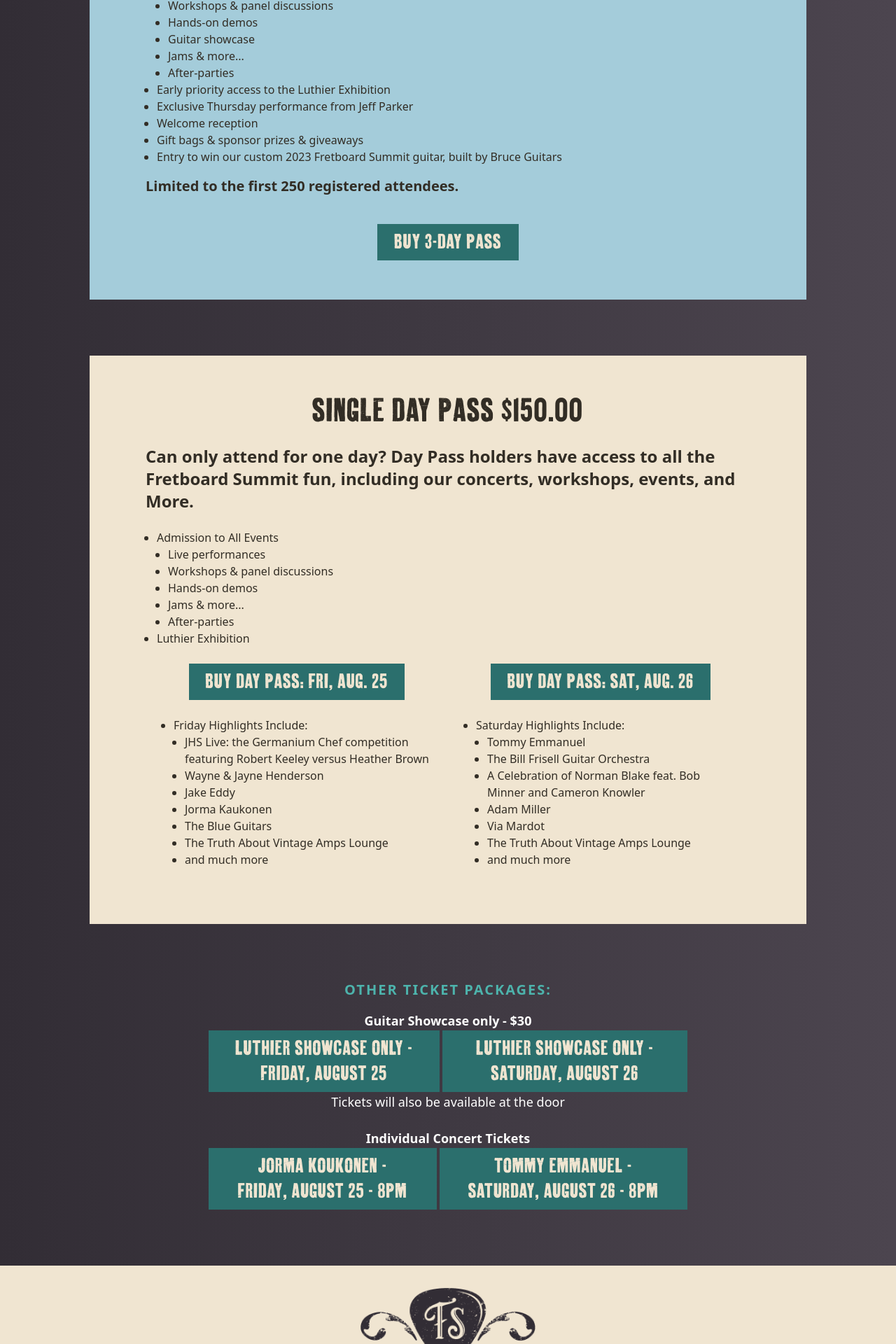
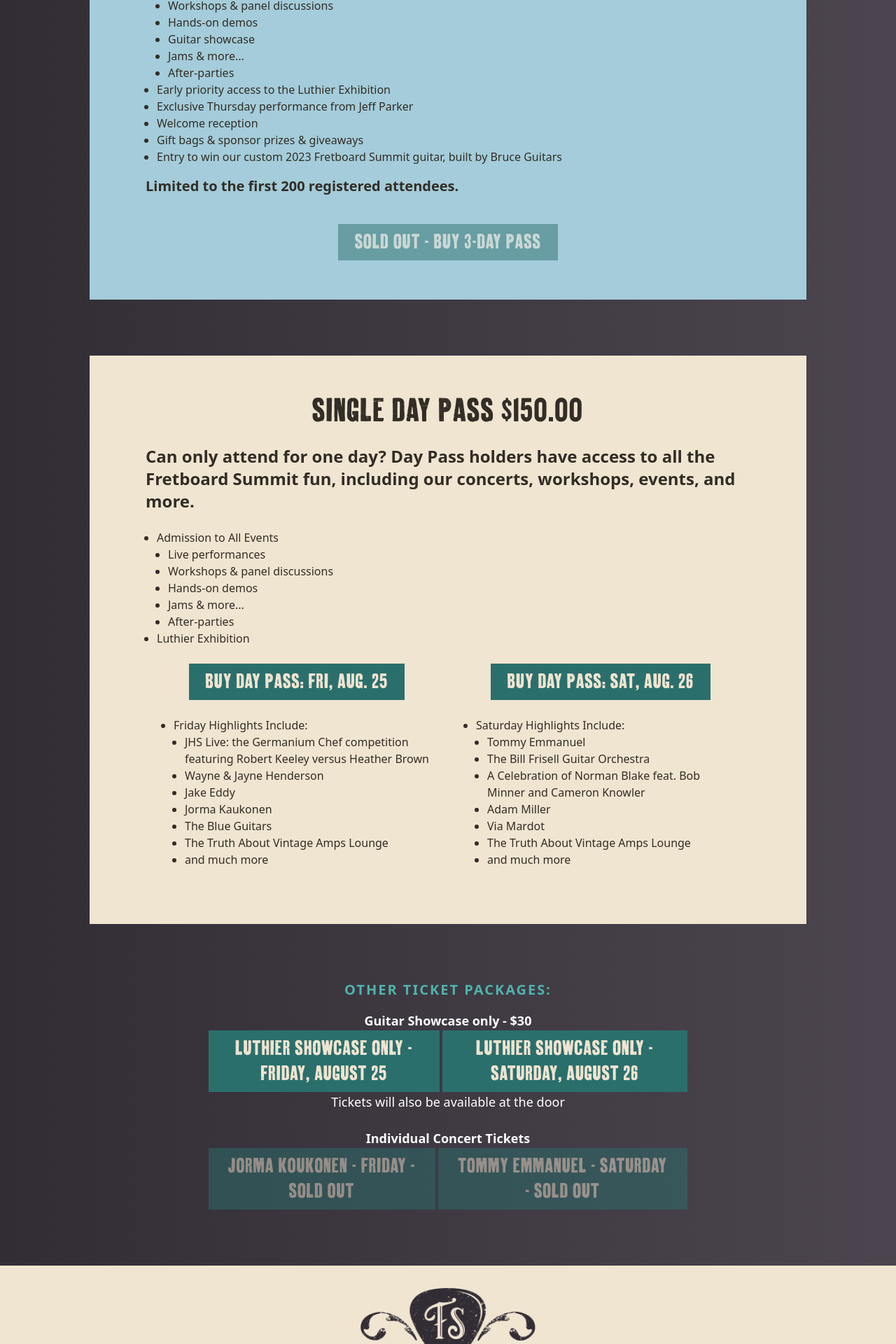
Before and after one commit to oldtownschool/fretboard-summit, a Next.js app: page /tickets in a window 1280 px wide. Shown: the part 861-2781 px from the top of the page at 70% size. Built offline with nearby package versions, Linux system fonts and the light colour scheme.

Commit message:
more updates to ticket page. events sold out. disabled buttons

```diff
--- a/app/tickets/page.js
+++ b/app/tickets/page.js
@@ -51,14 +51,14 @@ export default function Tickets() {
           </ul>
 
           <h3 className="my-4 font-black text-xl">
-            Limited to the first 250 registered attendees.
+            Limited to the first 200 registered attendees.
           </h3>
           <div className="flex flex-row justify-evenly mt-6">
-            <Link href="https://www.oldtownschool.org/events/event.php?event_id=8733" className="text-center">
-              <button className="tracking-wider text-3xl font-aurochs px-6 py-2 uppercase hover:bg-[#4DB3AC] bg-[#2B6F6D] text-[#F0E5D1]">
-                Buy 3-day pass
+            {/* <Link href="https://www.oldtownschool.org/events/event.php?event_id=8733" className="text-center"> */}
+              <button className="tracking-wider text-3xl font-aurochs px-6 py-2 uppercase bg-[#2B6F6D] text-[#F0E5D1] opacity-50 cursor-not-allowed">
+              SOLD OUT - Buy 3-day pass
               </button>
-            </Link>
+            {/* </Link> */}
           </div>
         </div>
 
@@ -67,7 +67,7 @@ export default function Tickets() {
             SINGLE DAY PASS $150.00
           </h2>
           <h3 className="font-bold text-2xl my-6">
-          Can only attend for one day? Day Pass holders have access to all the Fretboard Summit fun, including our concerts, workshops, events, and More.
+          Can only attend for one day? Day Pass holders have access to all the Fretboard Summit fun, including our concerts, workshops, events, and more.
           </h3>
           <ul className="list-disc ml-4">
             <li>Admission to All Events</li>
@@ -185,16 +185,16 @@ export default function Tickets() {
             <span className="font-bold">Individual Concert Tickets</span>
           </p>
           <div className="w-full sm:flex-row sm:flex sm:w-3/4">
-            <Link href="https://www.oldtownschool.org/concerts/2023/08-25-2023-fretboard-summit-jorma-kaukonen/" className="text-center">
-              <button className="tracking-wider text-3xl font-aurochs px-6 py-2 uppercase hover:bg-[#4DB3AC] bg-[#2B6F6D] text-[#F0E5D1]">
-                Jorma Koukonen - Friday,&nbsp;August&nbsp;25&nbsp;-&nbsp;8pm
+            {/* <Link href="https://www.oldtownschool.org/concerts/2023/08-25-2023-fretboard-summit-jorma-kaukonen/" className="text-center"> */}
+              <button className="tracking-wider text-3xl font-aurochs px-6 py-2 uppercase bg-[#2B6F6D] text-[#F0E5D1] opacity-50 cursor-not-allowed">
+                Jorma Koukonen - Friday - SOLD OUT
               </button>
-            </Link>
-            <Link href="https://www.oldtownschool.org/concerts/2023/08-26-2023-fretboard-summit-tommy-emman/" className="text-center ml-0 sm:ml-1">
-              <button className="tracking-wider text-3xl font-aurochs px-6 py-2 uppercase hover:bg-[#4DB3AC] bg-[#2B6F6D] text-[#F0E5D1] mt-2 sm:mt-0">
-                Tommy Emmanuel - Saturday,&nbsp;August&nbsp;26&nbsp;-&nbsp;8pm
+            {/* </Link> */}
+            {/* <Link href="https://www.oldtownschool.org/concerts/2023/08-26-2023-fretboard-summit-tommy-emman/" className="text-center ml-0 sm:ml-1"> */}
+              <button className="tracking-wider text-3xl font-aurochs px-6 py-2 uppercase bg-[#2B6F6D] text-[#F0E5D1] mt-2 sm:mt-0 opacity-50 cursor-not-allowed sm:ml-1">
+                Tommy Emmanuel - Saturday - SOLD OUT
               </button>
-            </Link>
+            {/* </Link> */}
           </div>
         </div>
       </main>
```
